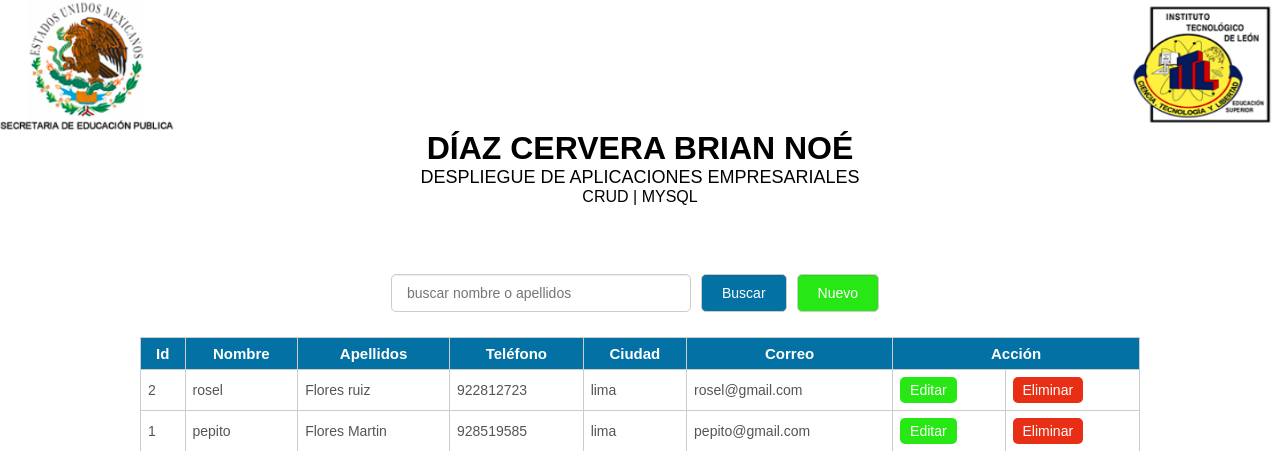
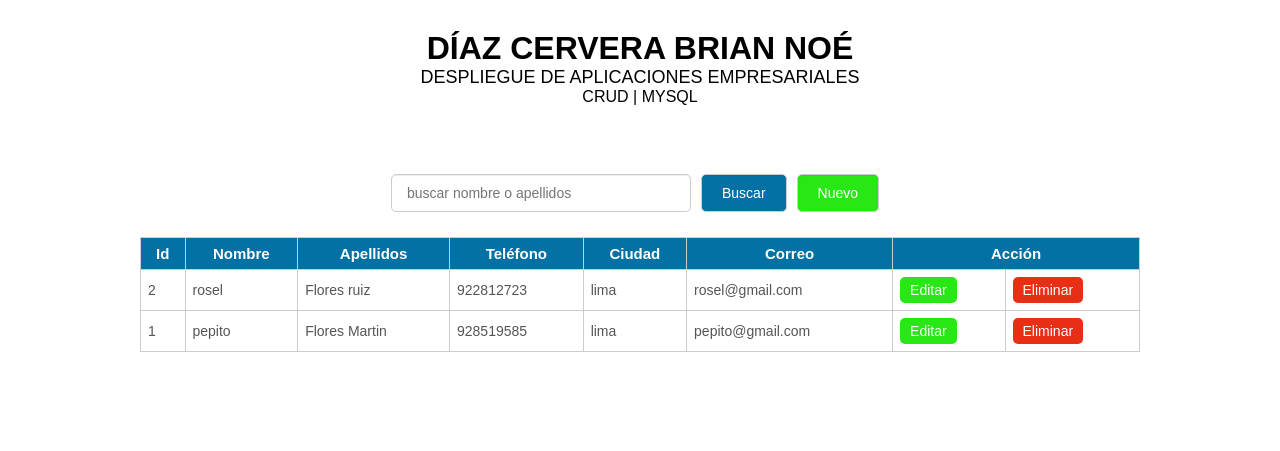
Before and after one commit to GarrettDiaz12/personal, a PHP site: page / in a window 1280 px wide. Shown: the top 451 px of the page. Run offline with PHP 8.4, Linux system fonts and the light colour scheme; data comes from the database, SQL or seed files in the repository.

Commit message:
Update index.php

```diff
--- a/index.php
+++ b/index.php
@@ -30,8 +30,6 @@
 	<link rel="stylesheet" href="css/estilo.css">
 </head>
 <body bgcolor =#FFFFFF>
-<img src="SEP.png" align="left" alt="imagen no disponible" WIDTH =174 HEIGHT =130 >
-<img src="ITL.png" align="right" alt="imagen no disponible" WIDTH =150 HEIGHT =130>
 	<div class="contenedor">
 	<center>
         <h1>DÍAZ CERVERA BRIAN NOÉ</h1>
```
